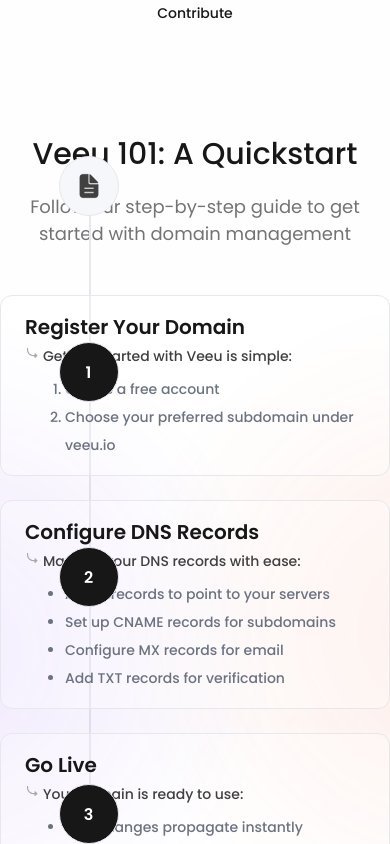
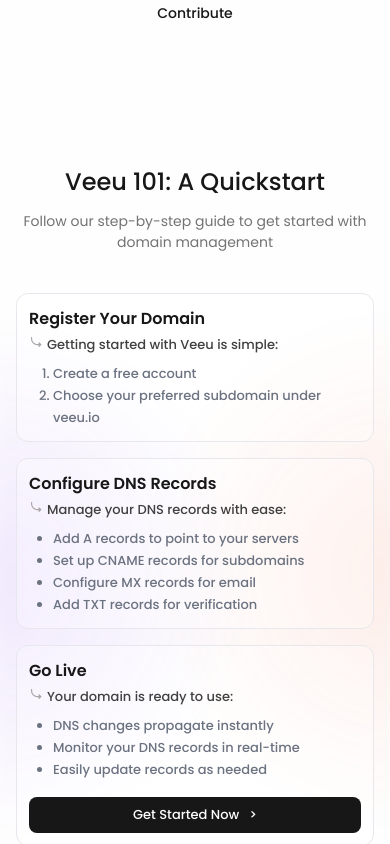
Before and after one commit to skygig/veeu.io, a Next.js app in the folder apps/web/: page / in a window 390 px wide. Shown: the part 2360-3204 px from the top of the page. Built offline with nearby package versions, Linux system fonts and the light colour scheme.

Commit message:
web: make tutorial responsive

```diff
--- a/apps/web/src/styles/tutorail.module.scss
+++ b/apps/web/src/styles/tutorail.module.scss
@@ -5,7 +5,14 @@
   position: relative;
   margin-bottom: 7rem;
   width: 100%;
-  height: 800px;
+  min-height: 800px;
+  padding: 0 1rem;
+  margin-top: 2rem;
+
+  @media (max-width: 768px) {
+    margin-bottom: 4rem;
+    min-height: auto;
+  }
 }
 
 .title {
@@ -15,12 +22,29 @@
   h2 {
     font-size: 30px;
     font-weight: 500;
+
+    @media (max-width: 768px) {
+      font-size: 26px;
+    }
+
+    @media (max-width: 480px) {
+      font-size: 24px;
+    }
   }
 
   p {
     color: var(--gray);
     margin-top: 1rem;
     font-size: 18px;
+
+    @media (max-width: 768px) {
+      font-size: 16px;
+    }
+
+    @media (max-width: 480px) {
+      font-size: 14px;
+      margin-top: 0.75rem;
+    }
   }
 }
 
@@ -32,6 +56,14 @@
   display: flex;
   flex-direction: column;
   justify-content: space-between;
+
+  @media (max-width: 880px) {
+    left: 10%;
+  }
+
+  @media (max-width: 768px) {
+    display: none;
+  }
 
   span {
     height: 100%;
@@ -79,6 +111,13 @@
   position: relative;
   z-index: 1;
 
+  @media (max-width: 768px) {
+    margin-top: 2.5rem;
+    gap: 1rem;
+    max-width: 600px;
+    width: 100%;
+  }
+
   &::before,
   &::after {
     content: "";
@@ -93,6 +132,11 @@
 
     filter: blur(18px);
     pointer-events: none;
+
+    @media (max-width: 768px) {
+      inset: -30px;
+      filter: blur(12px);
+    }
   }
 
   &::after {
@@ -102,6 +146,10 @@
       rgba(112, 30, 243, 0.1),
       transparent 50%
     );
+
+    @media (max-width: 768px) {
+      bottom: -50px;
+    }
   }
 }
 
@@ -113,6 +161,14 @@
   padding-right: 2rem;
   position: relative;
 
+  @media (max-width: 768px) {
+    padding: 1rem;
+  }
+
+  @media (max-width: 480px) {
+    padding: 0.75rem;
+  }
+
   &::before {
     content: "";
     width: 126px;
@@ -120,6 +176,15 @@
     position: absolute;
     left: -128px;
     top: 50%;
+
+    @media (max-width: 1024px) {
+      width: 80px;
+      left: -82px;
+    }
+
+    @media (max-width: 768px) {
+      display: none;
+    }
   }
 
   &:last-child:before {
@@ -129,12 +194,21 @@
   div {
     display: flex;
     gap: 4px;
+    align-items: flex-start;
   }
 
   h2 {
     font-weight: 600;
     font-size: 20px;
     margin-bottom: 0.25rem;
+
+    @media (max-width: 768px) {
+      font-size: 18px;
+    }
+
+    @media (max-width: 480px) {
+      font-size: 16px;
+    }
   }
 
   p {
@@ -142,6 +216,10 @@
     font-weight: 500;
     font-size: 14px;
     margin-bottom: 0.5rem;
+
+    @media (max-width: 480px) {
+      font-size: 13px;
+    }
   }
 
   ol,
@@ -151,9 +229,31 @@
     color: #6b7280;
     font-weight: 500;
     line-height: 28px;
+
+    @media (max-width: 768px) {
+      padding-left: 2rem;
+      line-height: 24px;
+    }
+
+    @media (max-width: 480px) {
+      padding-left: 1.5rem;
+      font-size: 13px;
+      line-height: 22px;
+    }
   }
 
   button {
     margin-top: 1rem;
+    padding: 0.75rem 1.5rem;
+
+    @media (max-width: 768px) {
+      padding: 0.625rem 1.25rem;
+      font-size: 13px;
+    }
+
+    @media (max-width: 480px) {
+      padding: 0.5rem 1rem;
+      width: 100%;
+    }
   }
 }
```
